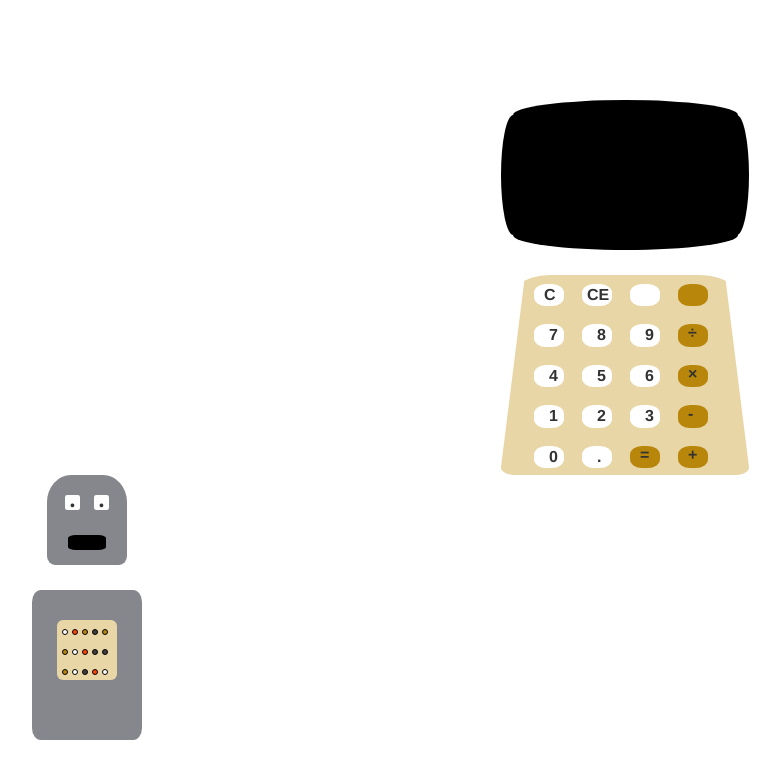
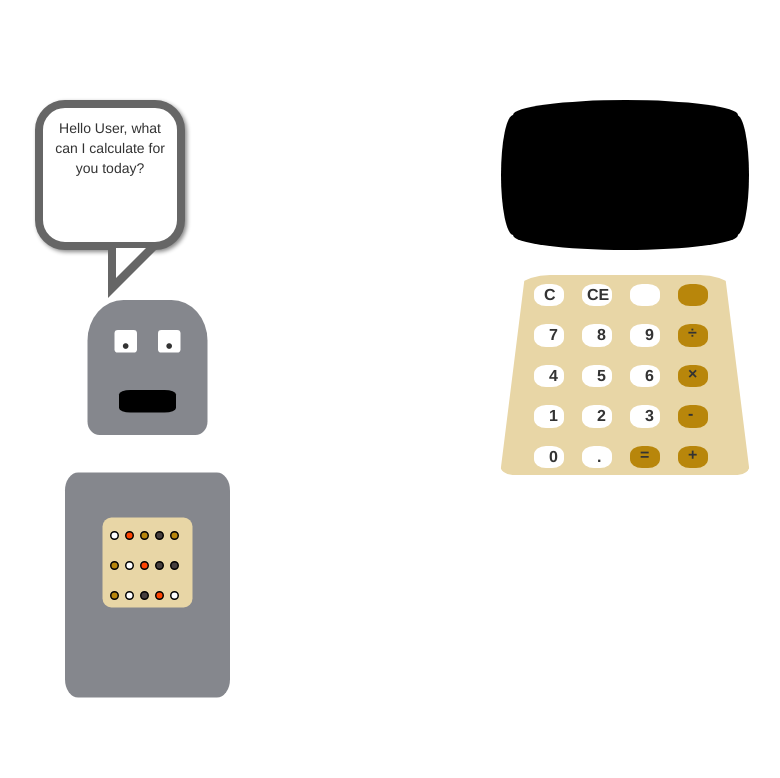
Before and after one commit to Kundankumarofficial/Calculator, a plain HTML site: page index.html in a window 1280 px wide. Shown: the whole page, without its empty margins (15-795 px from the left). Drawn offline with nearby package versions, Linux system fonts and the light colour scheme.

Commit message:
animated the robot, added speech bubble, fixed problem of being able to add multiple periods to one number

```diff
--- a/index.html
+++ b/index.html
@@ -59,6 +59,7 @@
       <div class="col-xs-3 operation" id="add"><p>+</p></div>
     </div><!--end of  4th row-->
   </div><!--end of keyboard-->
+    <div class="bubble" hidden>Hello User, what can I calculate for you today?</div>
     <div id="robot">
         <div id="head">
             <div id="eyeR">&#149</div>
--- a/jscalc.css
+++ b/jscalc.css
@@ -93,8 +93,57 @@ body {
   right: 5px;
 }
 
+.bubble {
+  position: absolute;
+    top: 100px;
+    left: 50px;
+  width: 150px;
+  height: 150px;
+  text-align: center;
+  background-color: #fff;
+  border: 8px solid #666;
+  -webkit-border-radius: 30px;
+  -moz-border-radius: 30px;
+  border-radius: 30px;
+  -webkit-box-shadow: 2px 2px 4px #888;
+  -moz-box-shadow: 2px 2px 4px #888;
+  box-shadow: 2px 2px 4px #888;
+    padding: 10px;
+}
+
+.bubble:before {
+  content: ' ';
+  position: absolute;
+  width: 0;
+  height: 0;
+  left: 65px;
+  top: 140px;
+  border: 25px solid;
+  border-color: #666 transparent transparent #666;
+}
+
+.bubble:after {
+  content: ' ';
+  position: absolute;
+  width: 0;
+  height: 0;
+  left: 73px;
+  top: 140px;
+  border: 15px solid;
+  border-color: #fff transparent transparent #fff;
+}
+
 #robot {
-    position: relative;
+    position:absolute;
+    left: -120px;
+    top: 150px;
+
+    transition: transform 1500ms ease-out;
+}
+
+.move {
+     transform: translate(200px, 150px) scale(1.5, 1.5);
+
 }
 
 #head {
--- a/jscalc.js
+++ b/jscalc.js
@@ -1,10 +1,17 @@
- $("document").ready(function(){
 
-var current = 0;
-  var numArray = [];
-  var firstNum = 0;
-  var result = 0;
-  var operation = "";
+$(document).ready(function () {
+
+    $("#robot").addClass("move");
+    function showBubble() {
+        $('.bubble').toggle();
+    }
+    setTimeout(showBubble, 3000);
+
+    var current = 0;
+    var numArray = [];
+    var firstNum = 0;
+    var result = 0;
+    var operation = "";
 
 
   function addDisplay(x) {
@@ -28,7 +35,7 @@ var current = 0;
   }
 
   function displayResult(r) {
-    $("#display").html("<p>"+r+"</p>");
+    $("#display").html("<p>"+r+"</p><p id='showNum'></p>");
     firstNum=r;
     current=r;
     numArray=[];
@@ -54,8 +61,14 @@ var current = 0;
         break;
             }
   }
+
   $("#period").click(function(){
+    if (numArray.indexOf(".") == -1) {
     addDisplay(".");
+    } else {
+        $(".bubble").text("Only one period per number, please!")
+    }
+
   });
   $("#zero").click(function() {
     addDisplay(0);
```
